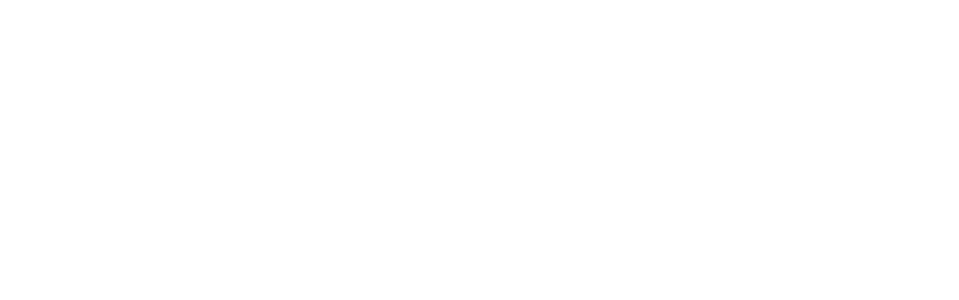
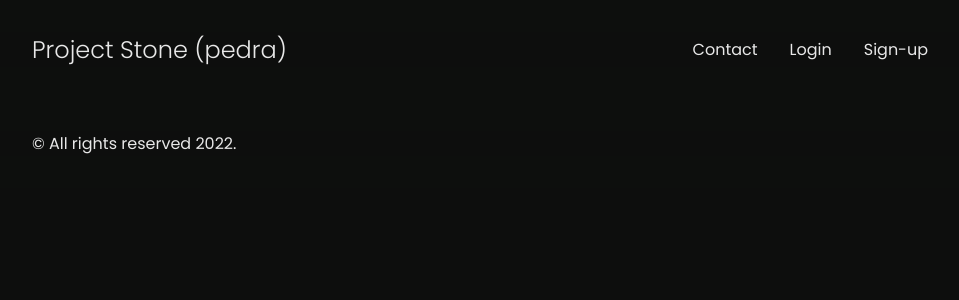
Before and after one commit to thomasluizon/project-stone, a Next.js app: page / in a window 1280 px wide. Shown: the top 300 px of the page, without its empty margins (160-1119 px from the left). Built offline with nearby package versions, Linux system fonts and the light colour scheme.

Commit message:
added header and footer

```diff
--- /dev/null
+++ b/src/components/Footer.tsx
@@ -0,0 +1,27 @@
+import styled, { useTheme } from 'styled-components';
+import Container from '../global/Container';
+
+const FooterStyled = styled.footer`
+	background-color: ${props => props.theme.colors.grey};
+	padding: 2rem 0;
+
+	.wrapper {
+		${props => props.theme.flex('space-between', 'center')}
+		height: 100%;
+	}
+`;
+
+const Footer = () => {
+	const theme = useTheme();
+	return (
+		<FooterStyled theme={theme}>
+			<Container padding="0 2rem">
+				<div className="wrapper">
+					<p>&copy; All rights reserved {new Date().getFullYear()}.</p>
+				</div>
+			</Container>
+		</FooterStyled>
+	);
+};
+
+export default Footer;
--- /dev/null
+++ b/src/components/Header.tsx
@@ -0,0 +1,70 @@
+import Link from 'next/link';
+import styled, { useTheme } from 'styled-components';
+import Container from '../global/Container';
+
+const HeaderStyled = styled.header`
+	background-color: ${props => props.theme.colors.grey};
+	padding: 2rem 0;
+
+	.wrapper {
+		${props => props.theme.flex('space-between', 'center')}
+		height: 100%;
+	}
+
+	ul {
+		${props => props.theme.flex()}
+		gap: 2rem;
+
+		a {
+			transition: 0.2s all;
+			transition-property: color, transform;
+			display: inline-block;
+			&:hover {
+				transform: translateX(2px);
+				color: ${props => props.theme.colors.primary};
+			}
+		}
+	}
+`;
+
+const Title = styled.h1`
+	font-size: 1.5rem;
+	font-weight: lighter;
+	cursor: pointer;
+`;
+
+const Header = () => {
+	const theme = useTheme();
+	return (
+		<HeaderStyled theme={theme}>
+			<Container padding="0 2rem">
+				<div className="wrapper">
+					<Link href="/">
+						<Title>Project Stone (pedra)</Title>
+					</Link>
+					<nav>
+						<ul>
+							<li>
+								<Link href="/contact/">
+									<a>Contact</a>
+								</Link>
+							</li>
+							<li>
+								<Link href="/auth/login/">
+									<a>Login</a>
+								</Link>
+							</li>
+							<li>
+								<Link href="/auth/signup/">
+									<a>Sign-up</a>
+								</Link>
+							</li>
+						</ul>
+					</nav>
+				</div>
+			</Container>
+		</HeaderStyled>
+	);
+};
+
+export default Header;
--- /dev/null
+++ b/src/components/Layout.tsx
@@ -0,0 +1,14 @@
+import Header from './Header';
+import Footer from './Footer';
+
+const Layout = (props: any) => {
+	return (
+		<>
+			<Header />
+			<main>{props.children}</main>
+			<Footer />
+		</>
+	);
+};
+
+export default Layout;
--- /dev/null
+++ b/src/global/Container.tsx
@@ -0,0 +1,27 @@
+import styled from 'styled-components';
+
+interface ContainerProps {
+	children: any;
+	maxWidth?: string;
+	padding?: string;
+}
+
+const ContainerStyled = styled.div`
+	margin: 0 auto;
+	height: 100%;
+	max-width: ${(props: ContainerProps) => props.maxWidth};
+	padding: ${(props: ContainerProps) => props.padding};
+`;
+
+const Container = (props: ContainerProps) => {
+	return (
+		<ContainerStyled
+			maxWidth={props.maxWidth || '960px'}
+			padding={props.padding || '0 1rem'}
+		>
+			{props.children}
+		</ContainerStyled>
+	);
+};
+
+export default Container;
--- a/src/global/theme.tsx
+++ b/src/global/theme.ts
@@ -1,7 +1,7 @@
 import { DefaultTheme } from 'styled-components';
 
 const theme: DefaultTheme = {
-	flex: (justify: string, align: string) => {
+	flex: (justify: string = 'center', align: string = 'center') => {
 		return `
          display: flex;
          align-items: ${align};
@@ -15,6 +15,14 @@
 				flex-direction: column;
 		 `;
 	},
+	colors: {
+		bg: '#0d0e0d',
+		grey: '#0D0F0D',
+		white: '#E8E8E8',
+		primary: '#41DB81',
+		secondary: '#006B10',
+		terciary: '#48A84E',
+	},
 };
 
 export default theme;
--- a/src/pages/_app.tsx
+++ b/src/pages/_app.tsx
@@ -1,6 +1,7 @@
 import type { AppProps } from 'next/app';
 import { createGlobalStyle, ThemeProvider } from 'styled-components';
 import theme from '../global/theme';
+import Layout from '../components/Layout';
 
 const GlobalStyle = createGlobalStyle`
 	*, *::before, *::after {
@@ -13,6 +14,10 @@
 		border: none;
 		outline: none;
 		appearance: none;
+		background-color: ${theme.colors.bg};
+		color: ${theme.colors.white};
+		text-decoration: none;
+		list-style: none;
 	}
 `;
 
@@ -21,7 +26,9 @@
 		<>
 			<GlobalStyle />
 			<ThemeProvider theme={theme}>
-				<Component {...pageProps} />
+				<Layout>
+					<Component {...pageProps} />
+				</Layout>
 			</ThemeProvider>
 		</>
 	);
--- a/src/pages/index.tsx
+++ b/src/pages/index.tsx
@@ -1,11 +1,10 @@
 import type { NextPage } from 'next';
 import Head from 'next/head';
-
 const Home: NextPage = () => {
 	return (
 		<>
 			<Head>
-				<title>Amazonas - Home</title>
+				<title>Project Stone - Home</title>
 			</Head>
 			<></>
 		</>
```
Also changed, not shown: tsconfig.json (+7 -1 lines).
